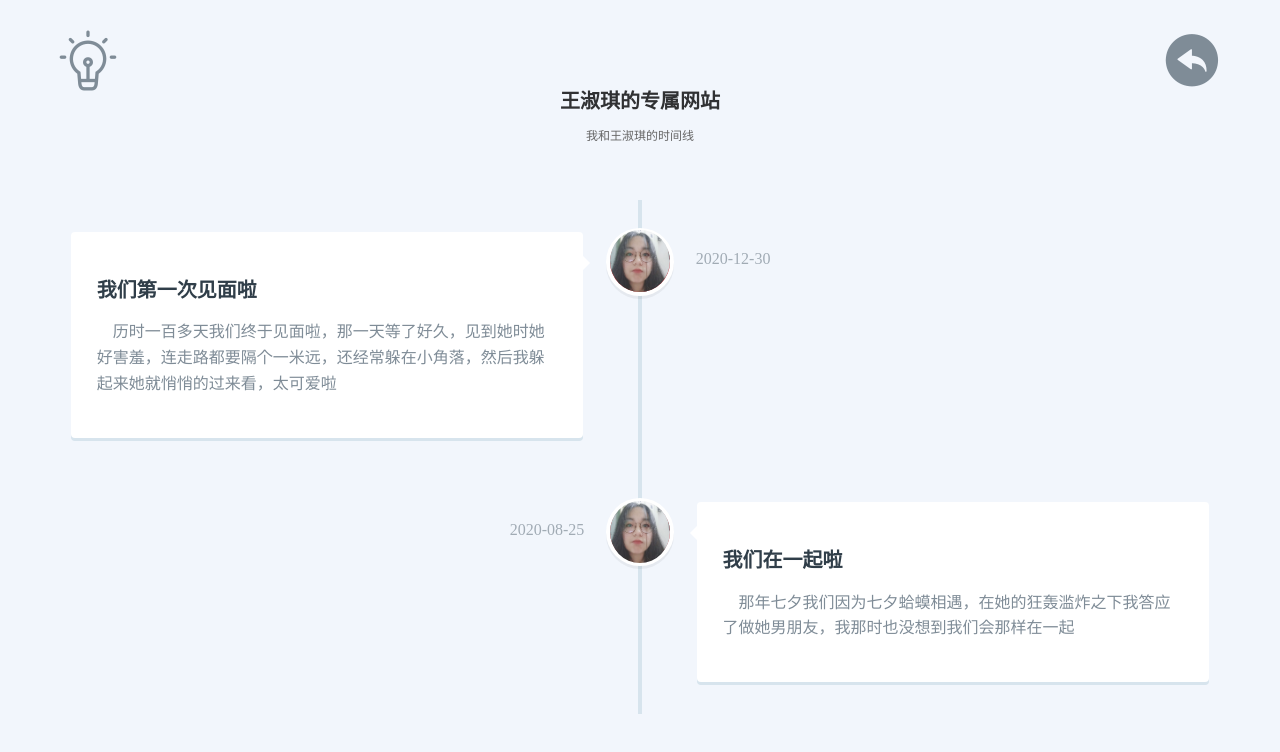
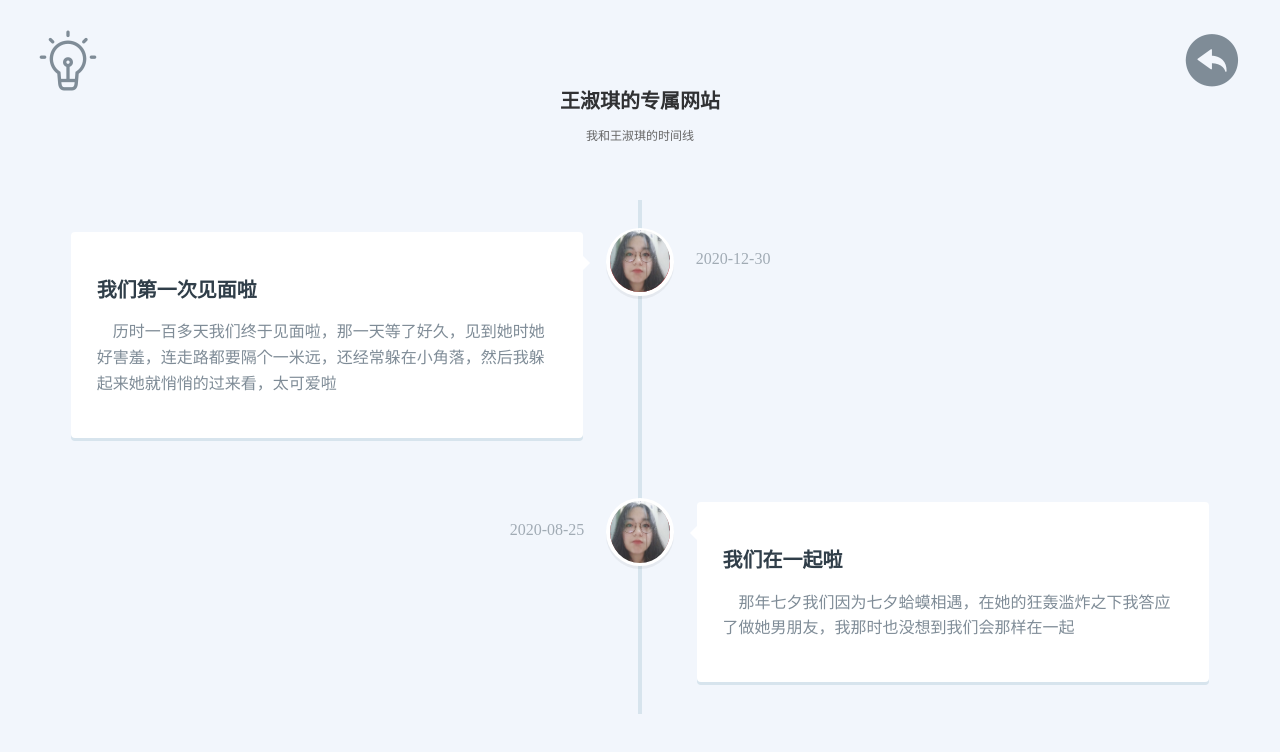
Before and after one commit to yaalaw/shuqi, a plain HTML site: page views/timeline/index.html in a window 1280 px wide. Drawn offline with Linux system fonts and the light colour scheme.

Commit message:
修改样式

```diff
--- a/views/timeline/index.html
+++ b/views/timeline/index.html
@@ -20,11 +20,11 @@
       cursor: pointer;
     }
     .font-div1{
-      padding: 20px 0 0 50px;
+      padding: 20px 0 0 30px;
       float: left;
     }
     .font-div2{
-      padding: 20px 50px 0 0;
+      padding: 20px 30px 0 0;
       float: right;
     }
     .font-div{
```
